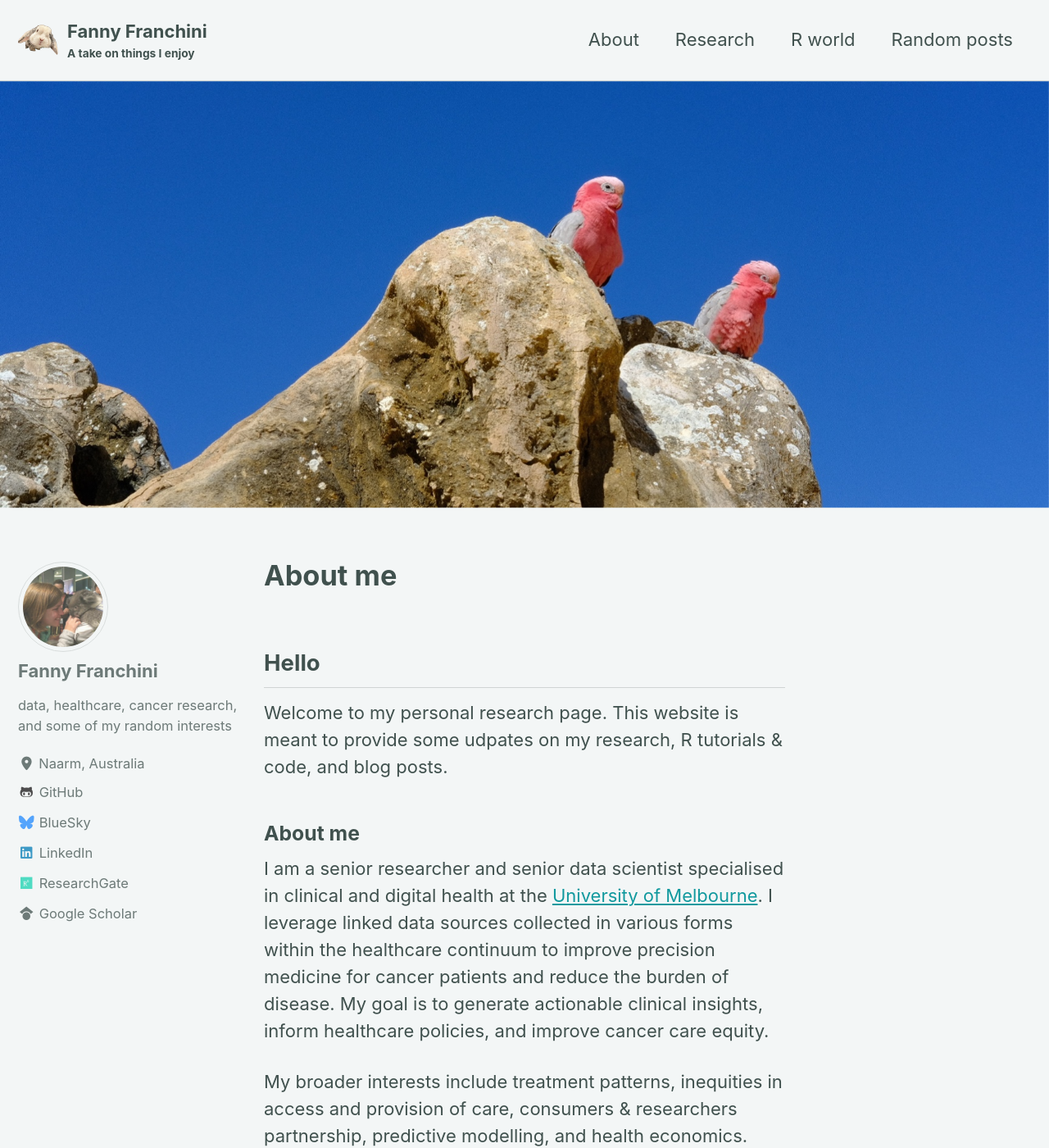
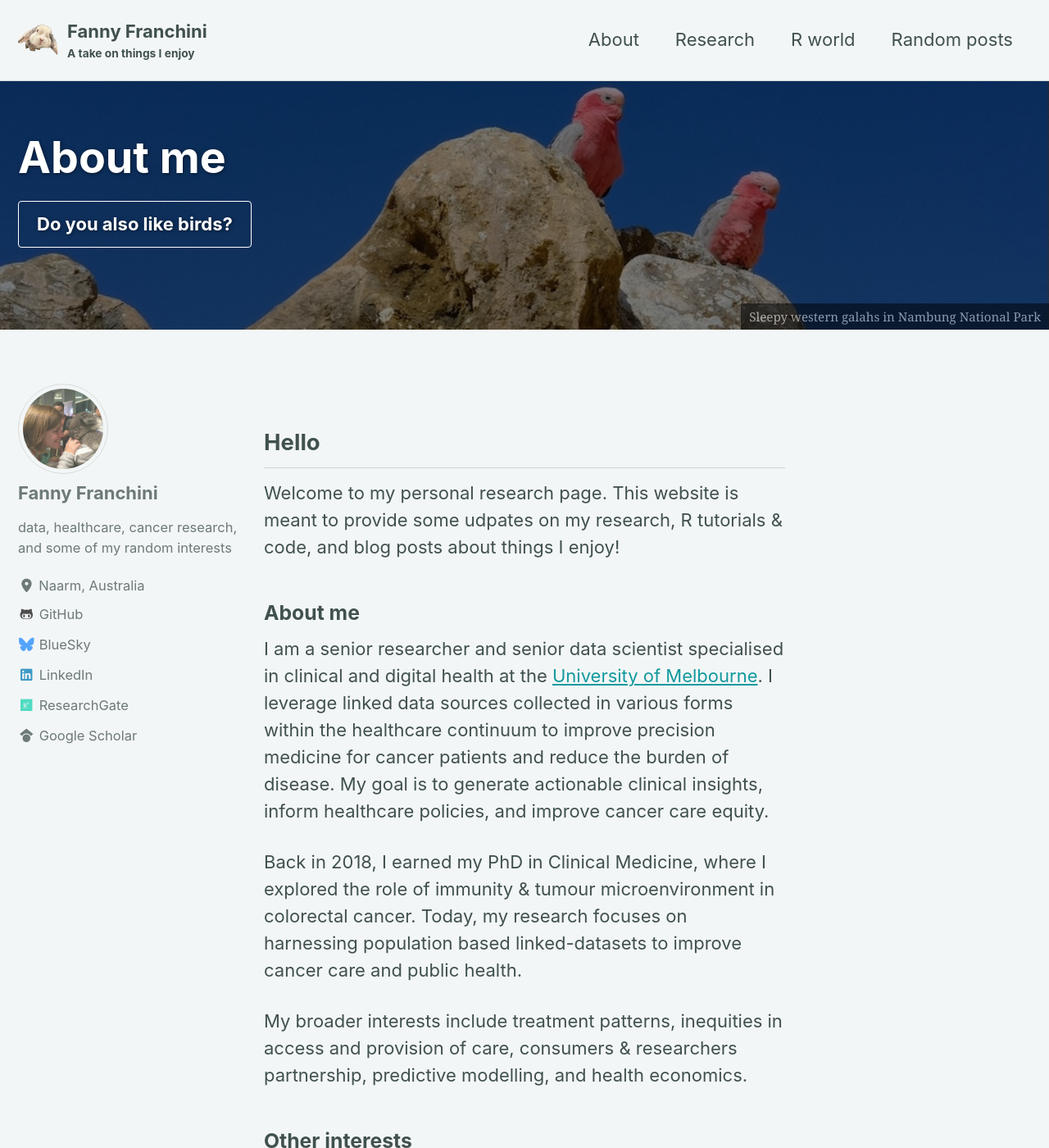
Before and after one commit to Fannychini/Fannychini.github.io, a Jekyll site: the page built from _pages/about.md, in a window 1280 px wide and 1400 px high. Shown: the whole window at 82% size. Built offline with Jekyll 4.4.1, drawn with Linux system fonts in a browser that asks for light colours; cached includes are drawn as plain includes; some of the changed text lies outside the part shown.

Commit message:
about me update

````diff
--- a/_pages/about.md
+++ b/_pages/about.md
@@ -2,16 +2,24 @@
 permalink: /about/
 title: "About me"
 header:
-  image: /assets/images/perth.jpeg
+  #image: /assets/images/perth.jpeg
+  overlay_image: /assets/images/perth.jpeg
+  overlay_filter: 0.5
+  caption: "Sleepy western galahs in Nambung National Park"
+  actions:
+    - label: "Do you also like birds?"
+      url: "https://birdlife.org.au/bird-profiles/galah/"
 ---
 
 ## Hello
-Welcome to my personal research page. This website is meant to provide some udpates on my research, R tutorials & code, and blog posts.
+Welcome to my personal research page. This website is meant to provide some udpates on my research, R tutorials & code, and blog posts about things I enjoy!
 
 ### About me
 I am a senior researcher and senior data scientist specialised in clinical and digital health at the [University of Melbourne](https://mspgh.unimelb.edu.au/centres-institutes/centre-for-health-policy/research-group/cancer-health-unit). I leverage linked data sources collected in various forms within the healthcare continuum to improve precision medicine for cancer patients and reduce the burden of disease. My goal is to generate actionable clinical insights, inform healthcare policies, and improve cancer care equity.
 
-My broader interests include treatment patterns, inequities in access and provision of care, consumers & researchers partnership, predictive modelling, and health economics. Back in 2018, I earned my PhD in Clinical Medicine, where I explored the role of immunity & tumour microenvironment in colorectal cancer. Today, my research focuses on harnessing population based linked-datasets to improve cancer care and public health.
+Back in 2018, I earned my PhD in Clinical Medicine, where I explored the role of immunity & tumour microenvironment in colorectal cancer. Today, my research focuses on harnessing population based linked-datasets to improve cancer care and public health.
+
+My broader interests include treatment patterns, inequities in access and provision of care, consumers & researchers partnership, predictive modelling, and health economics.
 
 ### Other interests
 ```md
````
Also changed, not shown: assets/images/perth.jpeg, 1 other file.
